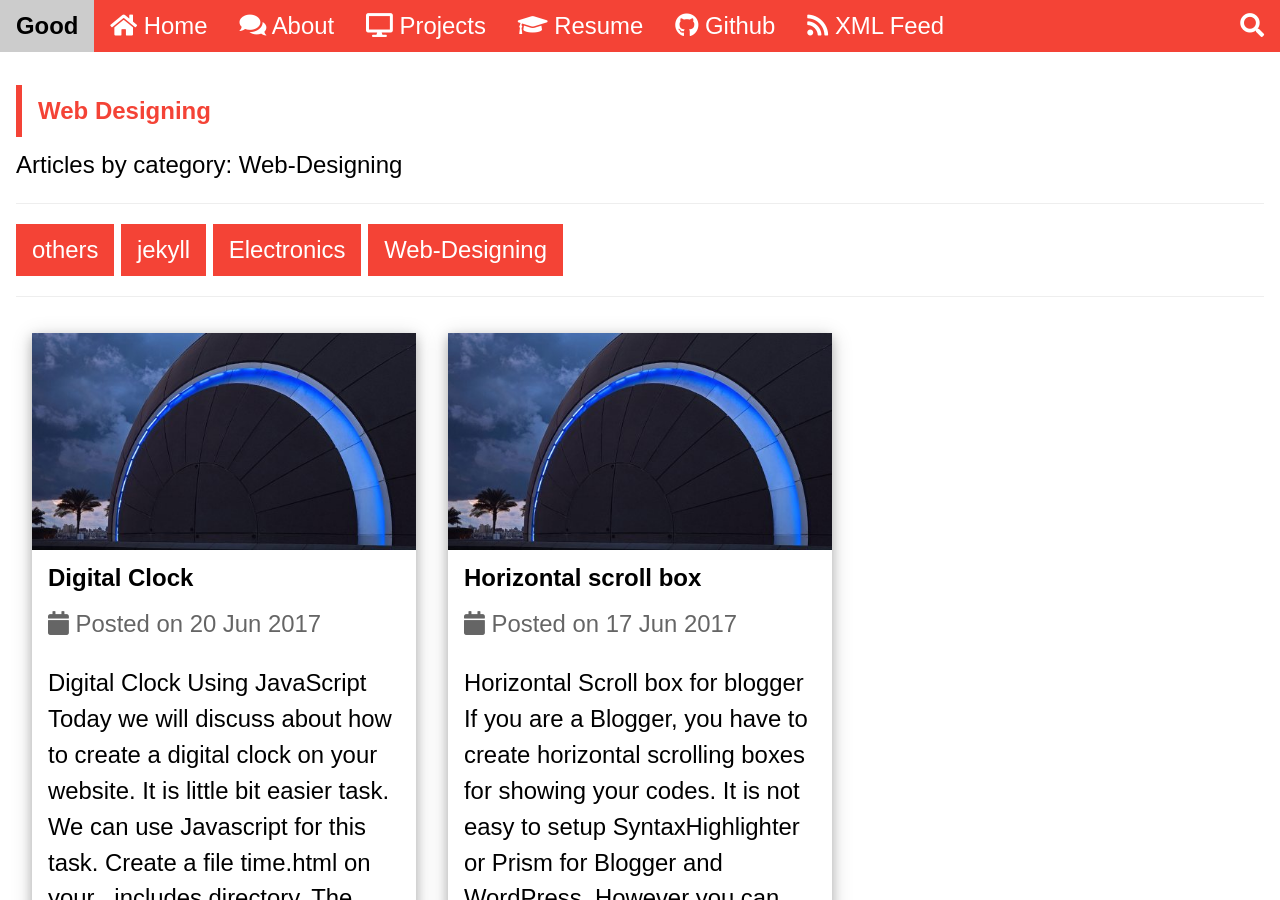
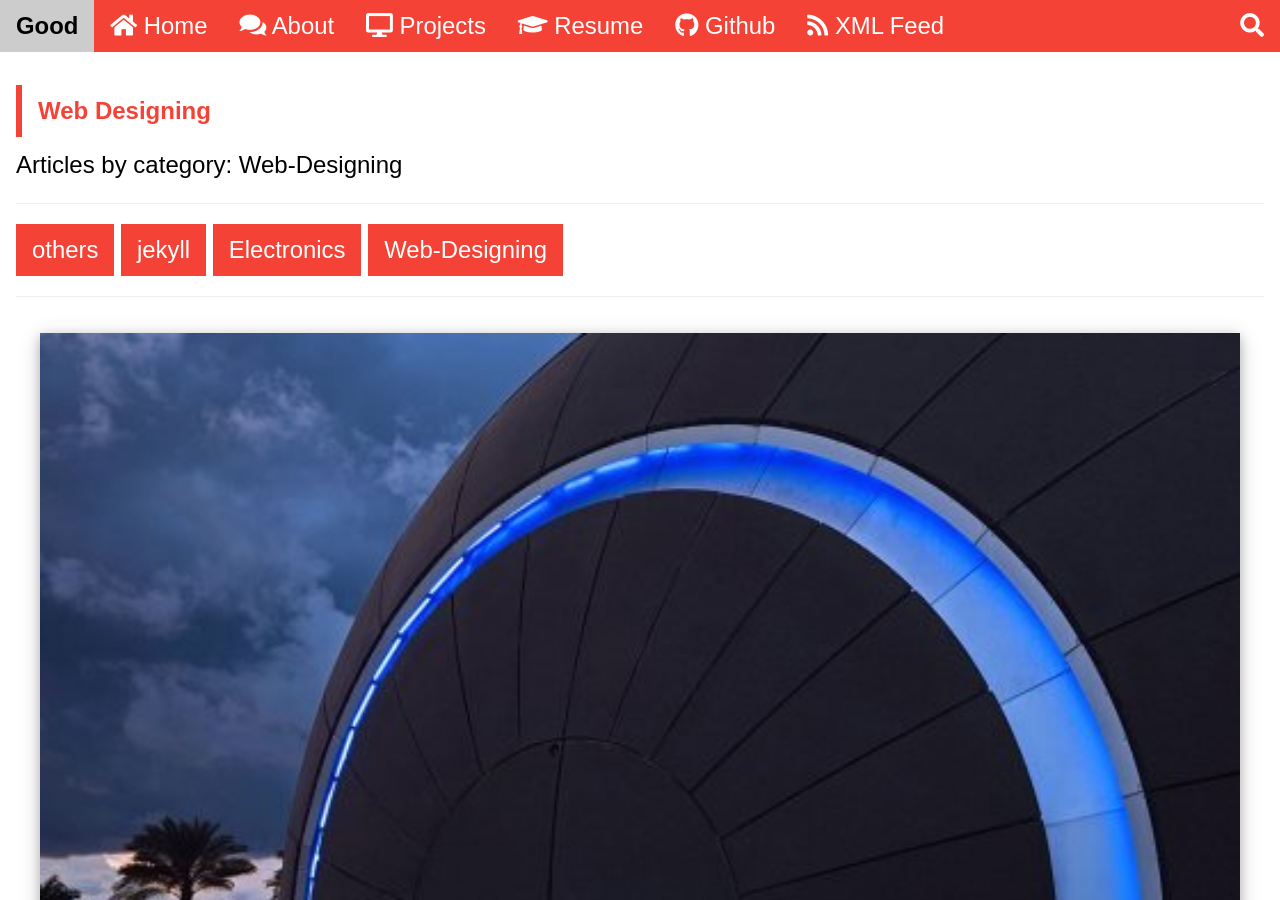
Before and after one commit to chipprogrammers/Good, a Jekyll site: the page built from category/Web-Designing.md, in a window 1280 px wide and 900 px high. Built offline with Jekyll 4.4.1, drawn with Linux system fonts in a browser that asks for light colours; some web fonts are replaced; comment, search, counter and statistics services are not loaded.

Commit message:
Update posts_by_category.html

```diff
--- a/_layouts/posts_by_category.html
+++ b/_layouts/posts_by_category.html
@@ -15,11 +15,10 @@ layout: default
         {% endfor %}
     {% endfor %}
     <hr />
-    <div class="w3-row-padding-2px">
+    <div class="w3-row-padding">
     {% if site.categories[page.categories] %}
         {% for post in site.categories[page.categories] %}
-        <div class="w3-third">
-  <div class="w3-card-4 w3-margin" style="min-height:700px">
+  <div class="w3-card-4 w3-margin">
      <div class="w3-display-container w3-hover-opacity">
          <img src="{{ site.baseurl }}{{ post.img }}" alt="post-image" style="width:100%">
            <div class="w3-display-middle w3-display-hover w3-text-white">
@@ -47,7 +46,6 @@ layout: default
         </div>
    </div>
 {% endfor %}
-    </div>
     {% else %}
 <p>There are no posts in this categories.</p>
     {% endif %}
```
